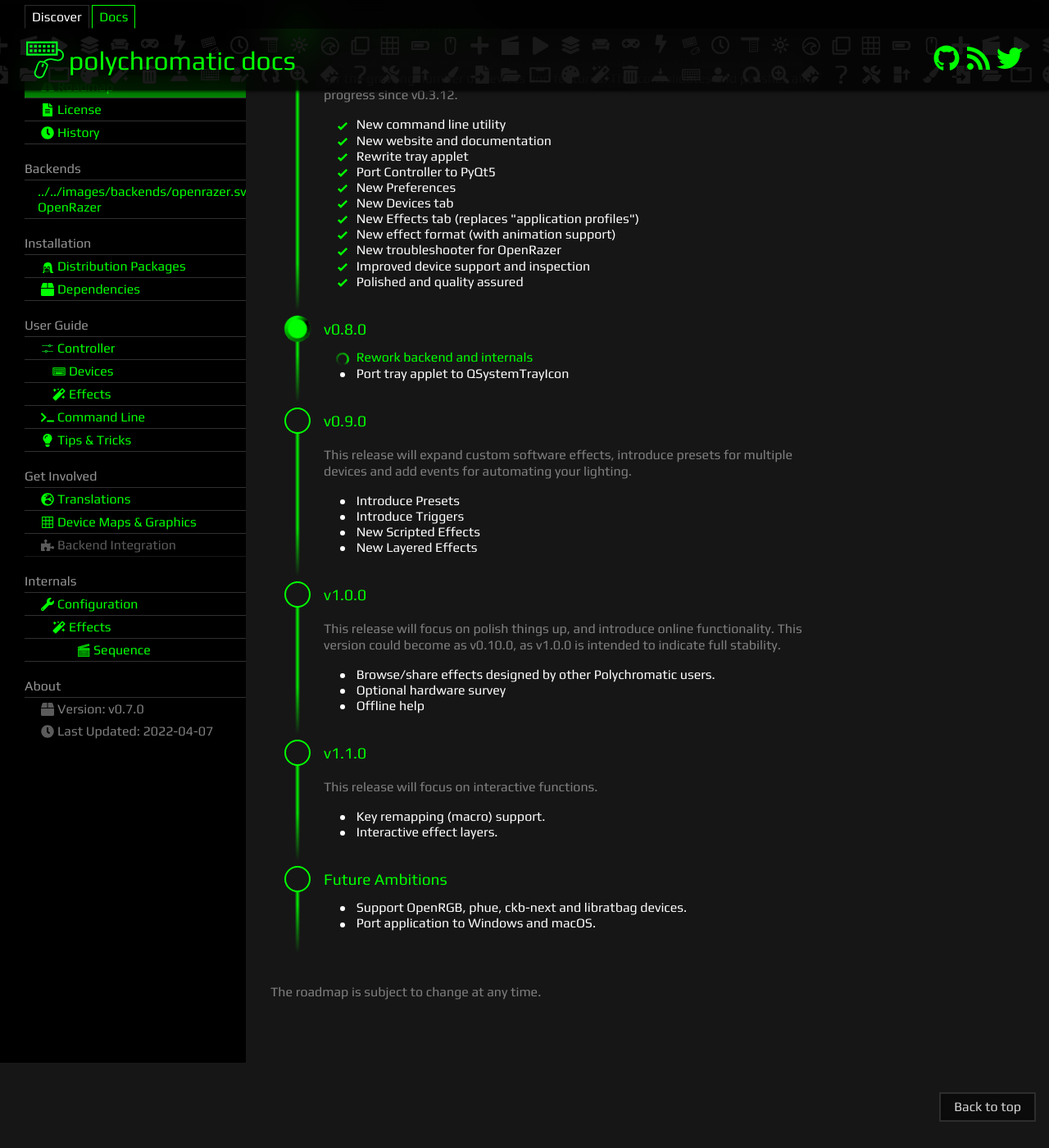
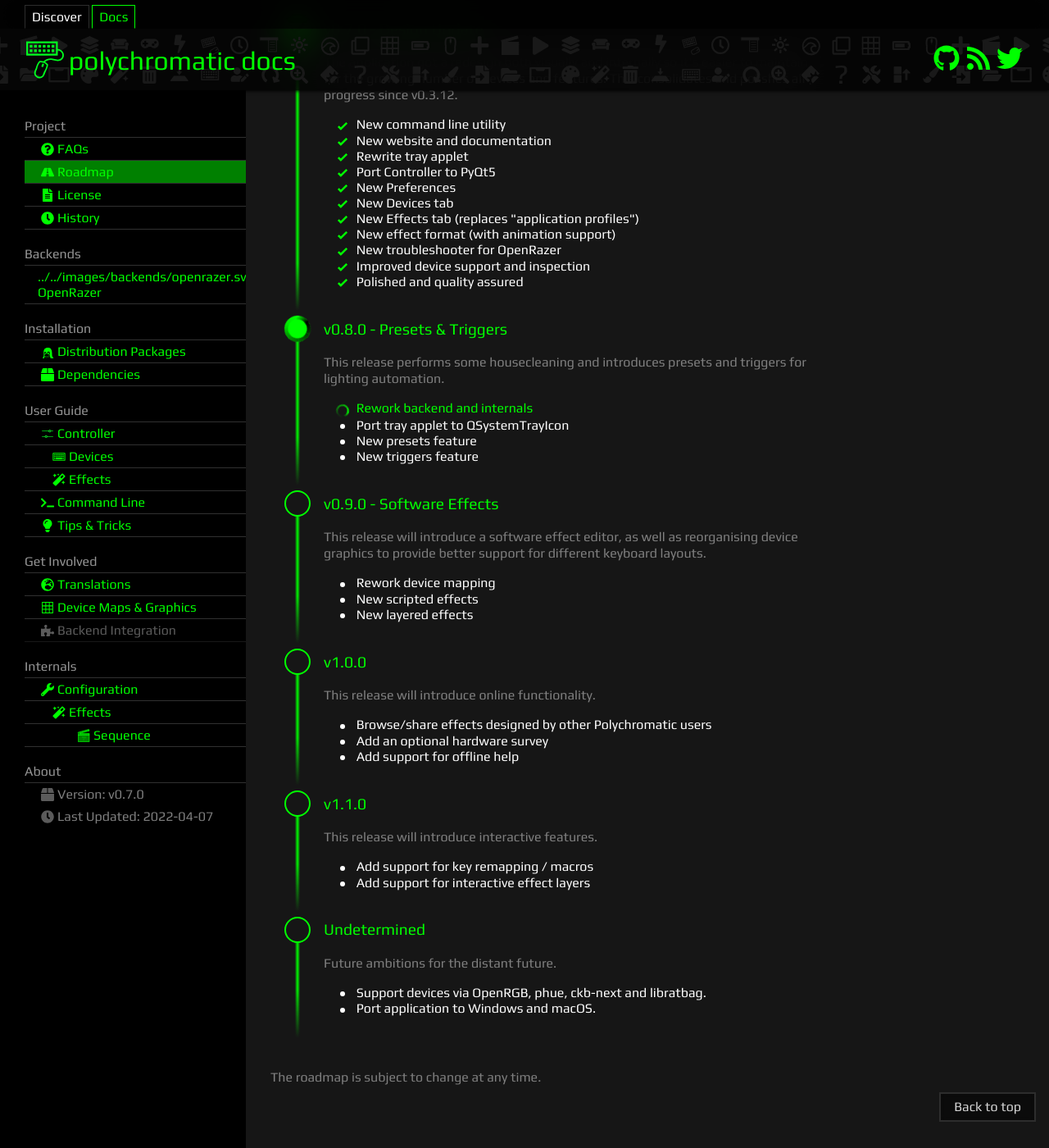
Before and after one commit to polychromatic/polychromatic-docs, a Jekyll site: the page built from pages/roadmap.md, in a window 1280 px wide and 1400 px high, scrolled down 189 px. Shown: the whole window at 82% size. Built offline with Jekyll 4.4.1, drawn with Linux system fonts in a browser that asks for light colours.

Commit message:
Update roadmap

```diff
--- a/pages/roadmap.md
+++ b/pages/roadmap.md
@@ -22,8 +22,9 @@ roadmap:
         - Improved device support and inspection
         - Polished and quality assured
 
-    - name: v0.8.0
-      desc:
+    - name: v0.8.0 - Presets & Triggers
+      desc: This release performs some housecleaning and introduces presets and
+            triggers for lighting automation.
       checked: progress
       completed:
         null
@@ -31,50 +32,51 @@ roadmap:
         - Rework backend and internals
       pending:
         - Port tray applet to QSystemTrayIcon
+        - New presets feature
+        - New triggers feature
 
-    - name: v0.9.0
-      desc: This release will expand custom software effects, introduce presets
-            for multiple devices and add events for automating your lighting.
+    - name: v0.9.0 - Software Effects
+      desc: This release will introduce a software effect editor, as well as
+            reorganising device graphics to provide better support for different
+            keyboard layouts.
       checked: false
       completed:
         null
       in_progress:
         null
       pending:
-        - Introduce Presets
-        - Introduce Triggers
-        - New Scripted Effects
-        - New Layered Effects
+        - Rework device mapping
+        - New scripted effects
+        - New layered effects
 
     - name: v1.0.0
-      desc: This release will focus on polish things up, and introduce online
-            functionality. This version could become as v0.10.0, as v1.0.0 is
-            intended to indicate full stability.
+      desc: This release will introduce online functionality.
       checked: false
       completed:
         null
       in_progress:
         null
       pending:
-        - Browse/share effects designed by other Polychromatic users.
-        - Optional hardware survey
-        - Offline help
+        - Browse/share effects designed by other Polychromatic users
+        - Add an optional hardware survey
+        - Add support for offline help
 
     - name: v1.1.0
-      desc: This release will focus on interactive functions.
+      desc: This release will introduce interactive features.
       checked: false
       completed:
         null
       pending:
-        - Key remapping (macro) support.
-        - Interactive effect layers.
+        - Add support for key remapping / macros
+        - Add support for interactive effect layers
 
-    - name: Future Ambitions
+    - name: Undetermined
+      desc: Future ambitions for the distant future.
       checked: false
       completed:
         null
       pending:
-        - Support OpenRGB, phue, ckb-next and libratbag devices.
+        - Support devices via OpenRGB, phue, ckb-next and libratbag.
         - Port application to Windows and macOS.
 
 ---
```
